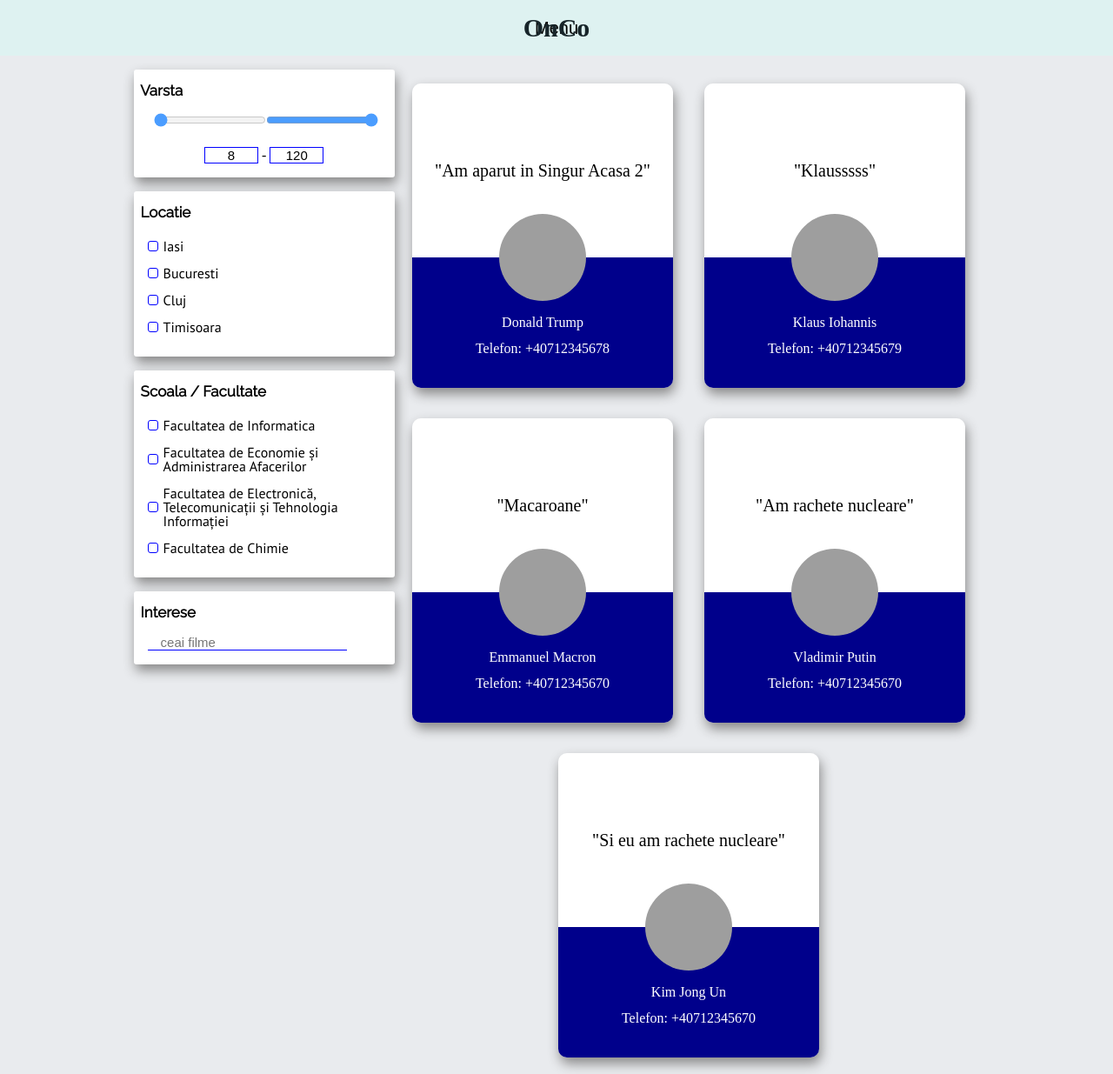
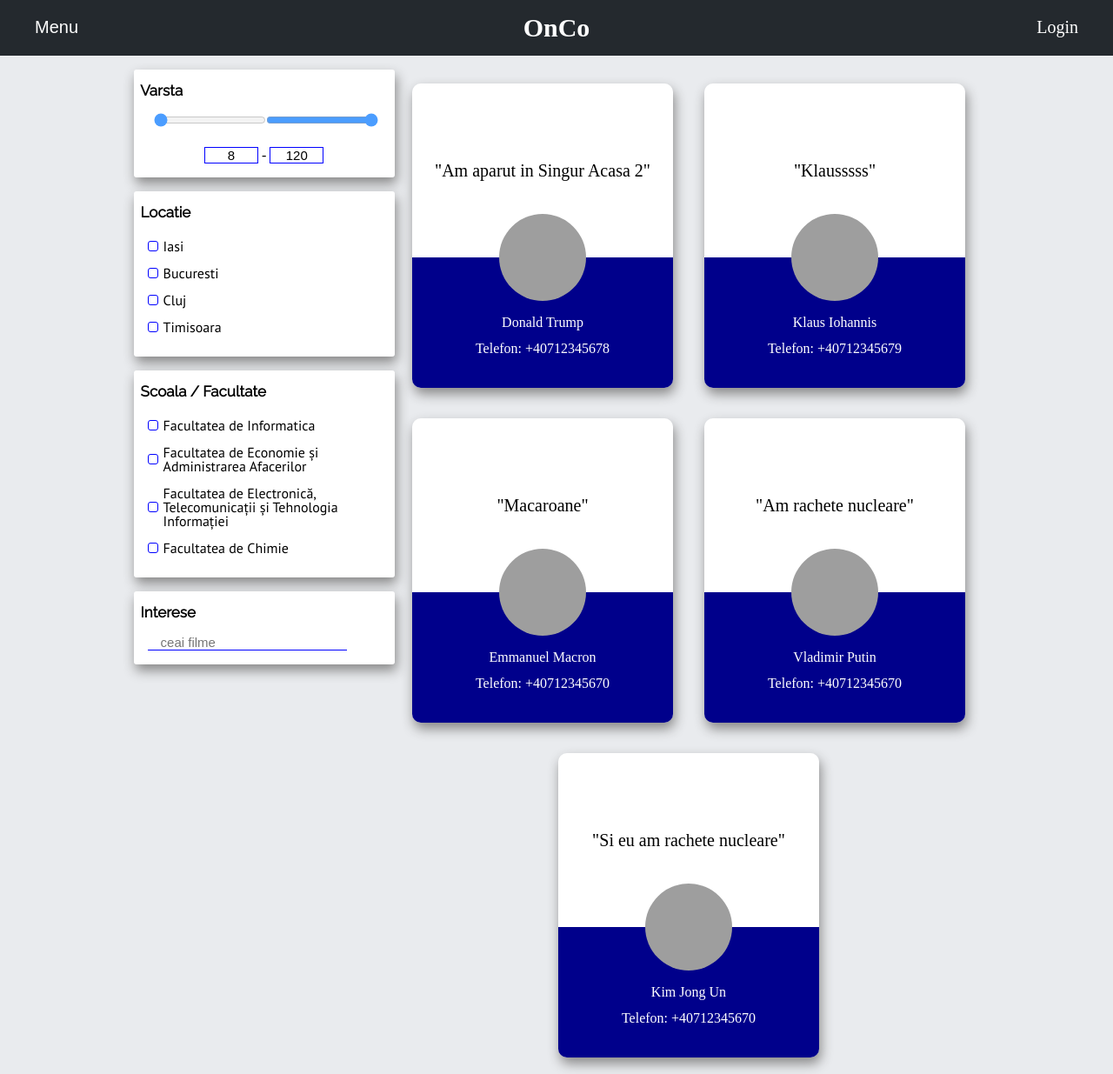
Before and after one commit to CodrutIftimie/OnCo, a PHP site: page / in a window 1280 px wide. Shown: the whole page at 87% size. Run offline with PHP 8.4, Linux system fonts and the light colour scheme; grey boxes are pictures that could not be loaded.

Commit message:
Reparatie navigatie
adaugat buton login
modificat stiluri

```diff
--- a/index.html
+++ b/index.html
@@ -5,7 +5,8 @@
     <meta charset="UTF-8">
     <meta name="viewport" content="width=device-width, initial-scale=1.0">
     <meta http-equiv="X-UA-Compatible" content="ie=edge">
-    <link href="https://fonts.googleapis.com/css?family=Raleway|PT+Sans" rel="stylesheet">
+    <link href="https://fonts.googleapis.com/css?family=Raleway" rel="stylesheet">
+    <link href="https://fonts.googleapis.com/css?family=PT+Sans" rel="stylesheet">
     <link href="/styles/reseter.css" rel="stylesheet">
     <link href="/styles/navigation.css" rel="stylesheet">
     <link href="/styles/index.css" rel="stylesheet">
@@ -28,8 +29,8 @@
         <div class="navigation-bar">
             <button id="show-slider" onclick="showSlider()">Menu</button>
             <h5 id="website-name">OnCo</h5>
+            <a href="login_register.html">Login</a>
         </div>
-    </nav>
         <div id="left-slider" class="slider">
             <section>
                 <button onclick="closeSlider()">❌</button>
@@ -43,6 +44,7 @@
             <a href="#">Option 7</a>
             <a href="#">Option 8</a>
         </div>
+    </nav>
 
     <div class="filter-list">
         <div class="filter-list-object">
--- a/styles/navigation.css
+++ b/styles/navigation.css
@@ -1,40 +1,67 @@
-nav {
-    display: block;
+.navigation-bar {
     position: absolute;
-    width: 100%;
+    background-color: #24292e;
+    width: 100vw;
     height: 4em;
     left: 0;
     top: 0;
     overflow-x: hidden;
+    display: block;
     border: 1px solid block;
 }
 
-.navigation-bar {
-    position: relative;
-    background-color: #DEF2F1;
-    height: 4em;
-    width: 100vw;
-}
-
 #show-slider {
-    position: relative;
-    width: 5em;
-    height: 100%;
+    position: absolute;
+    height: 2.5em;
     background: none;
     text-align: center;
     font-size: 20px;
+    left: 1em;
+    top: 50%;
+    color: white;
+    transform: translateY(-50%);
+    padding: 0em 1em;
     border: none;
+    border-bottom: 2px solid #24292e;
+    transition: .25s;
+}
+
+#show-slider:hover {
+    border-bottom: 2px solid white;
 }
 
 #show-slider:focus {
     outline: none;
 }
 
+.navigation-bar a {
+    position: relative;
+    height: 2.5em;
+    background: none;
+    text-align: center;
+    font-size: 20px;
+    top: 50%;
+    transform: translateY(-50%);
+    border-bottom: 2px solid #24292e;
+    line-height: 2.5em;
+    transition: .25s;
+    float: right;
+    appearance: button;
+    text-decoration: none;
+    color: white;
+    margin: 0em 1em;
+    padding: 0em 1em;
+}
+
+.navigation-bar a:hover {
+    border-bottom: 2px solid white;
+}
+
 #website-name {
     position: absolute;
     font-size: 30px;
     font-weight: bold;
-    color: #17252A;
+    color: white;
     left: 50%;
     top: 50%;
     transform: translate(-50%, -50%)
```
Lines whose indentation alone changed are shown as unchanged.
